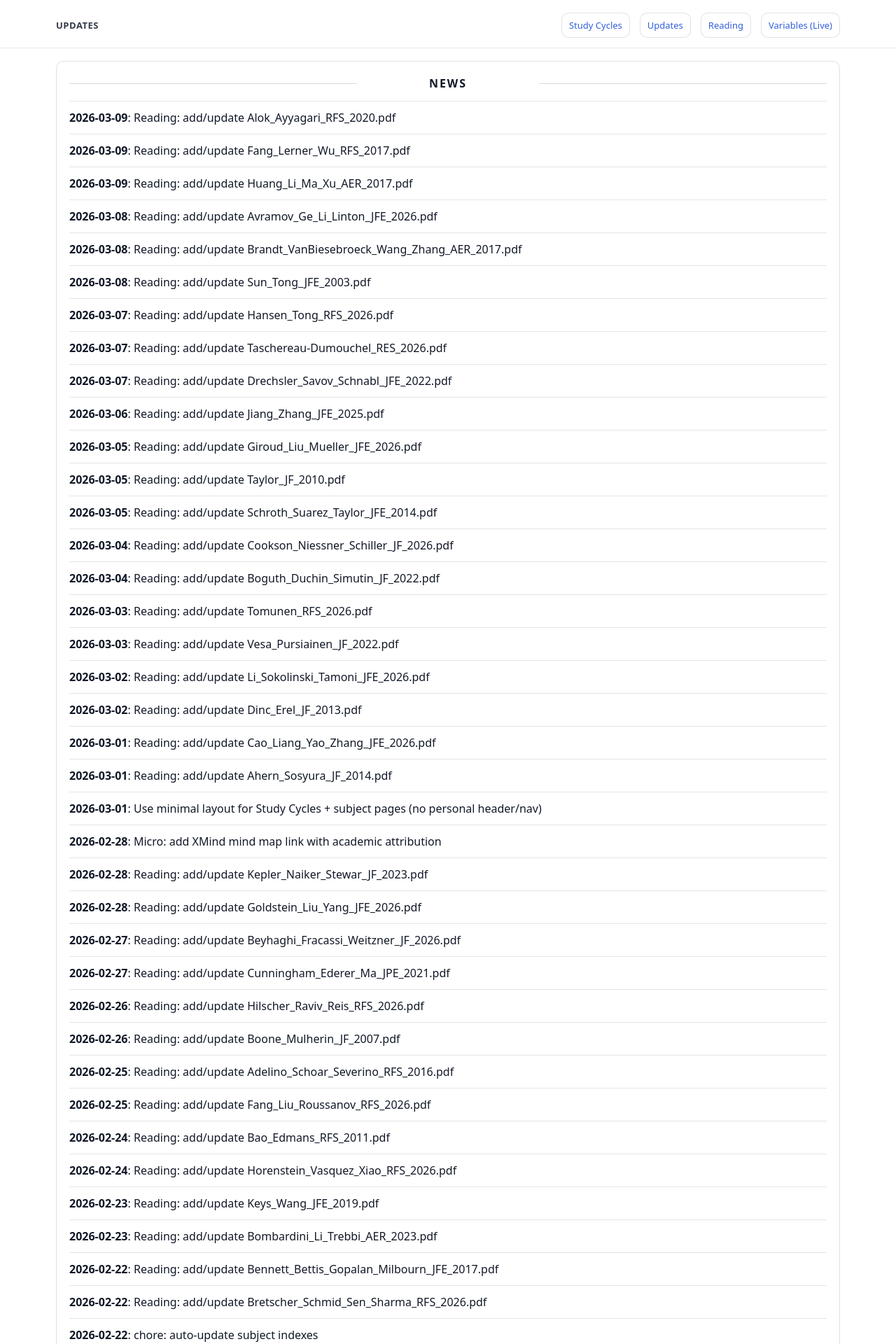
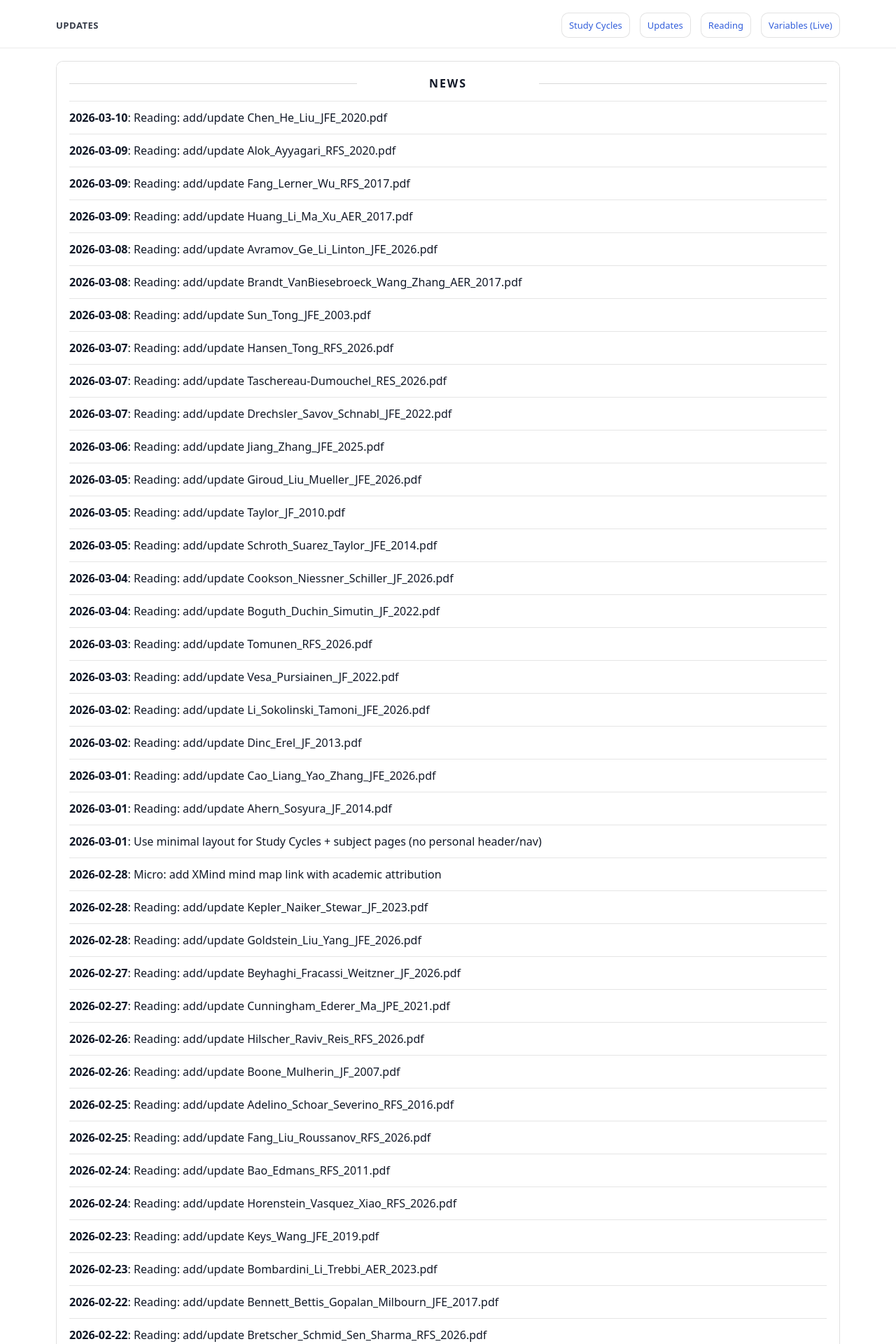
Before and after one commit to yaxinzn/study-archive, a Jekyll site: the page built from updates/index.md, in a window 1280 px wide. Shown: the top 1920 px of the page at 70% size. Built offline with Jekyll 4.4.1, drawn with Linux system fonts in a browser that asks for light colours; some of the changed text lies outside the part shown.

Commit message:
chore: update NEWS feed

```diff
--- a/_data/news.yml
+++ b/_data/news.yml
@@ -1,4 +1,7 @@
 # Auto-generated update history (sorted newest -> oldest). Do not edit manually.
+- ts: "1773136875"
+  date: "2026-03-10"
+  title: "Reading: add/update Chen_He_Liu_JFE_2020.pdf"
 - ts: "1773058299"
   date: "2026-03-09"
   title: "Reading: add/update Alok_Ayyagari_RFS_2020.pdf"
```
